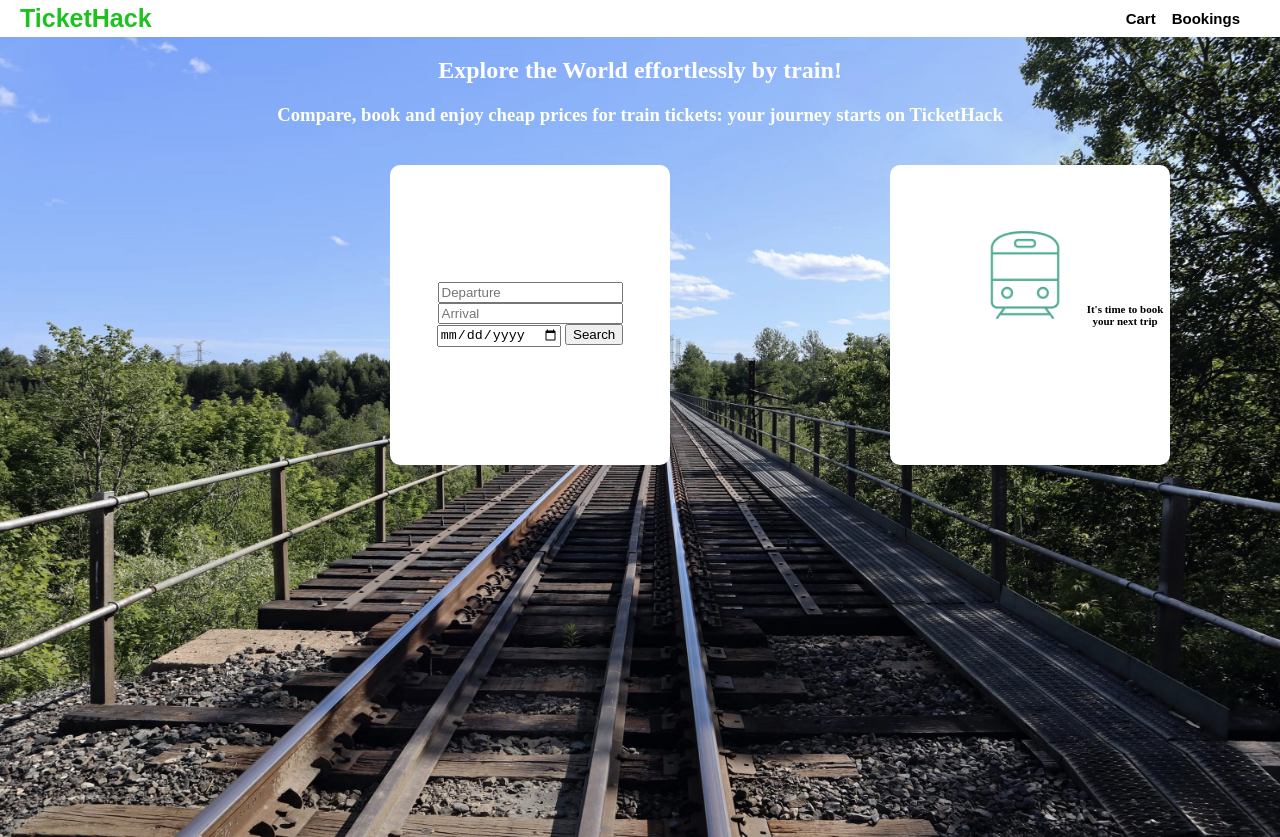
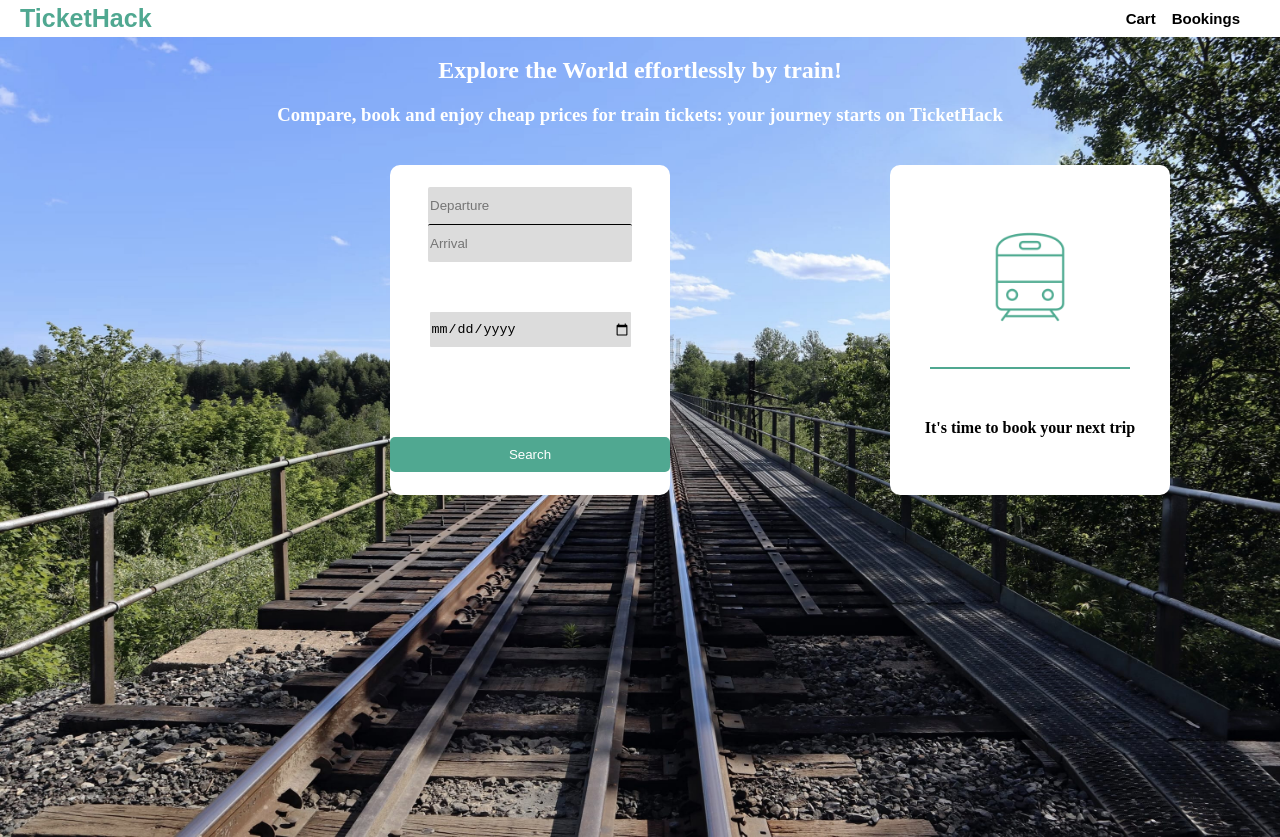
Before and after one commit to ManonVentura/tickethack-FrontEnd, a plain HTML site: page index.html in a window 1280 px wide. Drawn offline with Linux system fonts and the light colour scheme.

Commit message:
Page acceuil HTML CSS terminé

```diff
--- a/index.html
+++ b/index.html
@@ -47,6 +47,7 @@
         </div>
         <div id="resultbloc">
           <img class="trainimg" src="images/train.png" alt="train">
+          <div class="ligne"></div>
           <p class="text"> It's time to book your next trip</p>
 
 
--- a/style.css
+++ b/style.css
@@ -53,7 +53,7 @@ body {
   }
 
   .searchbloc {
-    height: 300px;
+    height: 330px;
     width: 280px;
     margin-left: 390px;
     margin-top: 20px;
@@ -61,12 +61,14 @@ body {
     border-radius: 10px;
     position: absolute;
     display: flex;
-    justify-content: left;
-    align-items: center;
+    flex-direction: column;
+    justify-content: center;
+
+
   }
 
   #resultbloc {
-    height: 300px;
+    height: 330px;
     width: 280px;
     margin-top: 0px;
     margin-left: 500px;
@@ -74,7 +76,8 @@ body {
     border-radius: 10px;
     position: absolute;
     display: flex;
-    justify-content: center;
+    flex-direction: column;
+    justify-content: space-around;
     align-items: center;
 
 
@@ -89,11 +92,12 @@ body {
     width: 100vw;
     position: absolute;
 
+
   }
   .trainimg {
     height: 110px;
-    margin-bottom: 80px;
-    margin-left: 80px;
+    margin-top: 40px;
+
   }
 
 
@@ -103,7 +107,7 @@ body {
     padding-left: 20px;
     border: none;
     font-weight: bold;
-    color: rgb(30, 194, 30);
+    color: #50A891;
     background-color: white;
     width: 4vw;
     font-size: 25px;
@@ -145,6 +149,65 @@ body {
 .text {
     color: black;
     font-weight: bold;
-    text-align: center;
-    font-size: 11px;
+    /*text-align: center; */
+    font-size: 16px;
+    margin-bottom: 40px;
 }
+.ligne {
+    border-bottom: 2px solid #50A891;
+    width: 200px;
+
+}
+.card {
+
+  display: flex;
+  flex-direction: column;
+  justify-content: center;
+
+
+
+
+}
+.departSearch {
+
+
+    width: 25vh;
+    height: 35px;
+    background-color: gainsboro;
+    border: none;
+    border-radius: 2px;
+
+
+
+}
+
+.arrivalSearch {
+    width: 25vh;
+    height: 35px;
+    background-color: gainsboro;
+    border: none;
+    border-radius: 2px;
+    border-top: 1px solid black;
+    margin-bottom: 50px;
+
+}
+
+.dateSearch {
+
+    width: 25vh;
+    height: 35px;
+    background-color: gainsboro;
+    border: none;
+    border-radius: 1px;
+    margin-bottom: 90px;
+}
+
+.btn-search {
+    width: 35vh;
+    height: 35px;
+    background-color: #50A891;
+    border: none;
+    border-radius: 5px;
+    color: white;
+
+}
```
